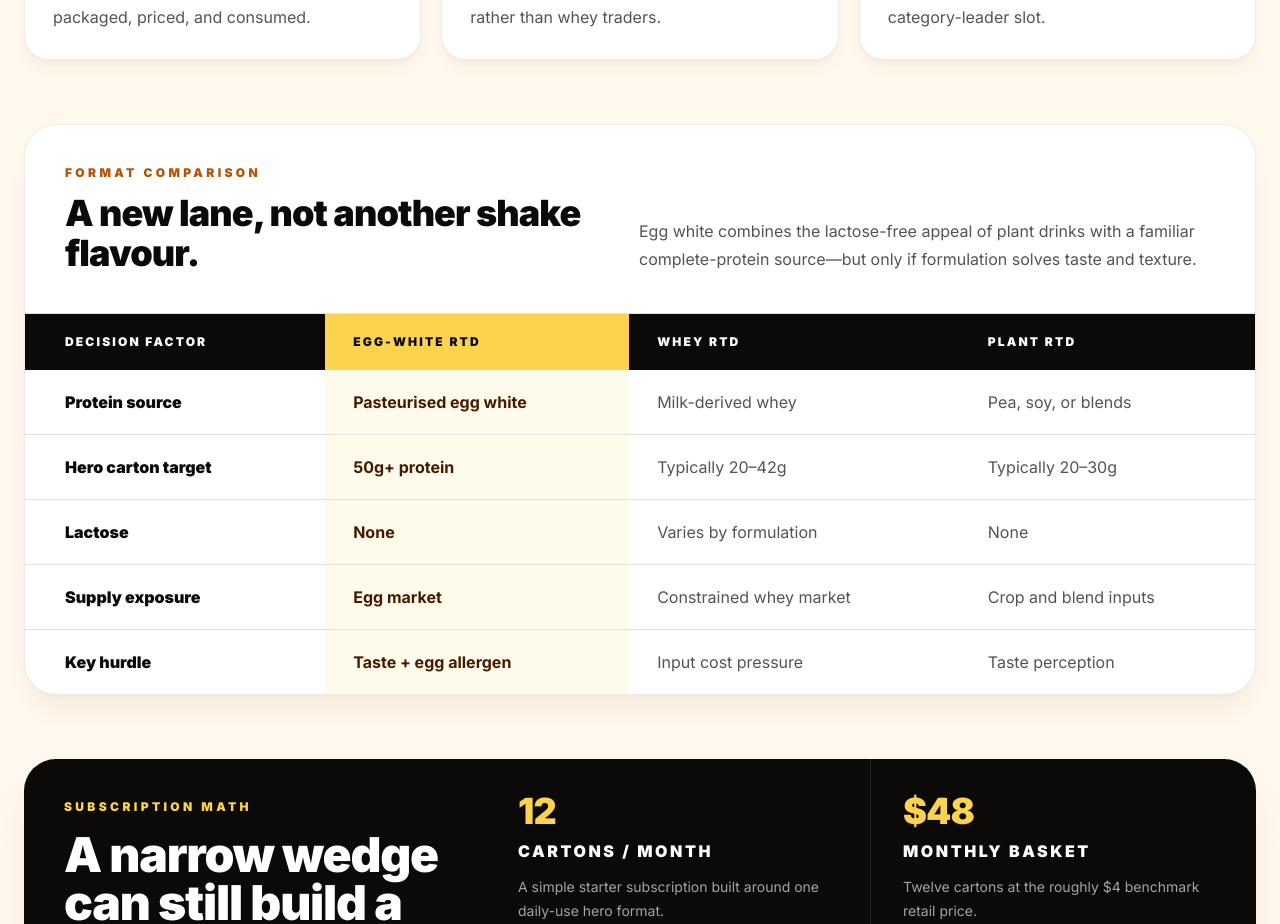
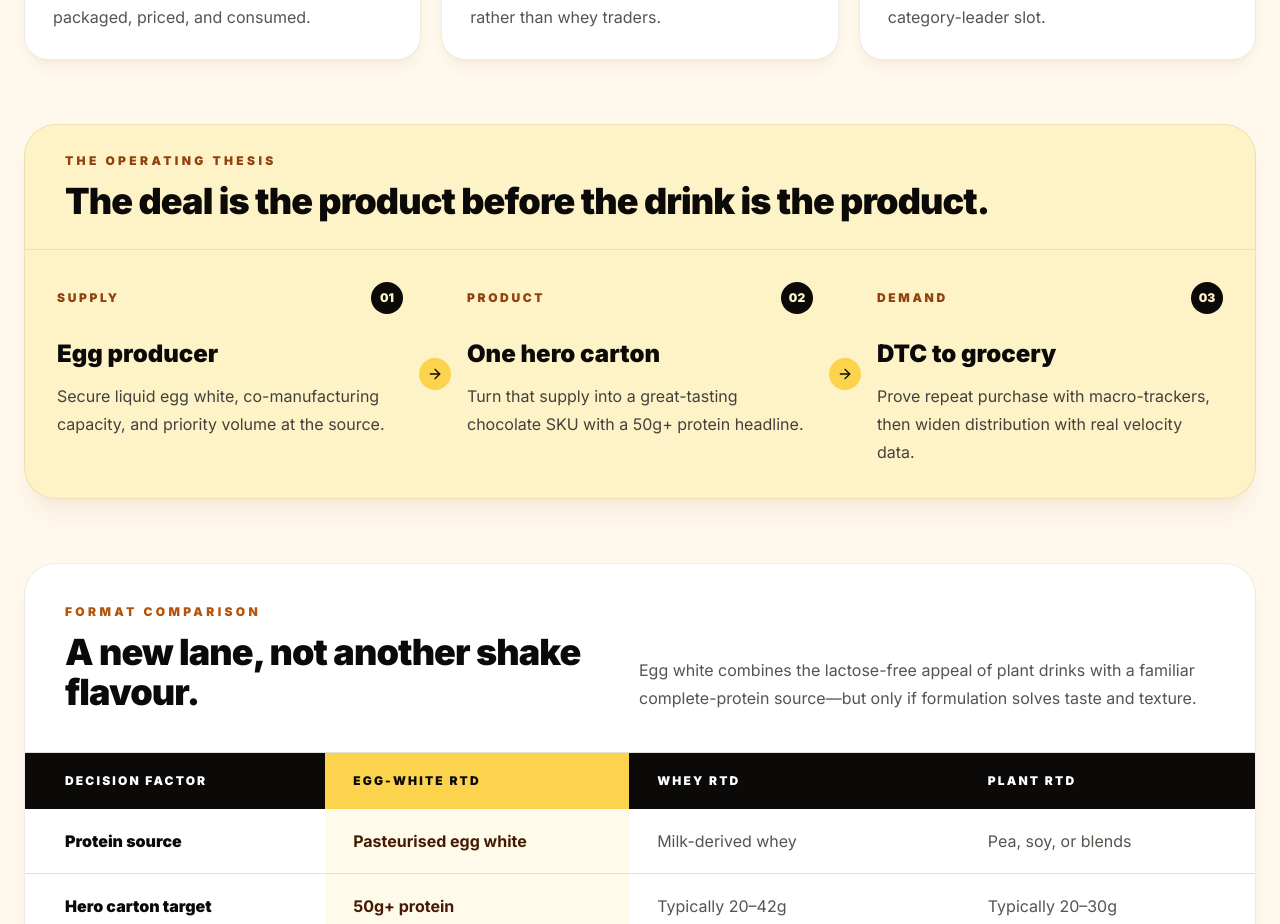
Before and after one commit to march-dave/react-next-anycase, a Next.js app: page / in a window 1280 px wide. Shown: the part 4420-5344 px from the top of the page. Built offline with nearby package versions, Linux system fonts and the light colour scheme.

Commit message:
Add egg protein operating thesis

```diff
--- a/pages/egg-white-protein-drinks.js
+++ b/pages/egg-white-protein-drinks.js
@@ -153,6 +153,24 @@ const proofPoints = [
   {
     title: 'English-market whitespace',
     body: 'The US, UK, and Australia have protein RTDs everywhere, but no obvious mainstream chilled egg-white carton claiming the category-leader slot.',
+  },
+]
+
+const operatingThesis = [
+  {
+    eyebrow: 'Supply',
+    title: 'Egg producer',
+    body: 'Secure liquid egg white, co-manufacturing capacity, and priority volume at the source.',
+  },
+  {
+    eyebrow: 'Product',
+    title: 'One hero carton',
+    body: 'Turn that supply into a great-tasting chocolate SKU with a 50g+ protein headline.',
+  },
+  {
+    eyebrow: 'Demand',
+    title: 'DTC to grocery',
+    body: 'Prove repeat purchase with macro-trackers, then widen distribution with real velocity data.',
   },
 ]
 
@@ -481,6 +499,32 @@ export default function EggWhiteProteinDrinks() {
           </div>
         </section>
 
+        <section className="mx-auto max-w-7xl px-6 pb-16" aria-labelledby="operating-thesis-title">
+          <div className="overflow-hidden rounded-[2rem] border border-amber-900/10 bg-amber-100 shadow-xl shadow-amber-900/5">
+            <div className="border-b border-amber-900/10 px-7 py-7 md:px-10">
+              <p className="text-xs font-black uppercase tracking-[0.28em] text-amber-800">The operating thesis</p>
+              <h2 id="operating-thesis-title" className="mt-3 text-3xl font-black tracking-tight md:text-4xl">
+                The deal is the product before the drink is the product.
+              </h2>
+            </div>
+            <div className="grid md:grid-cols-3">
+              {operatingThesis.map((item, index) => (
+                <article key={item.eyebrow} className="relative p-7 md:p-8 md:not-last:border-r md:not-last:border-amber-900/10">
+                  <div className="flex items-center justify-between gap-4">
+                    <span className="text-xs font-black uppercase tracking-[0.22em] text-amber-800">{item.eyebrow}</span>
+                    <span className="grid h-8 w-8 place-items-center rounded-full bg-stone-950 text-xs font-black text-amber-100">0{index + 1}</span>
+                  </div>
+                  <h3 className="mt-6 text-2xl font-black">{item.title}</h3>
+                  <p className="mt-3 leading-7 text-stone-700">{item.body}</p>
+                  {index < operatingThesis.length - 1 && (
+                    <ArrowRight className="absolute -bottom-4 left-1/2 z-10 h-8 w-8 -translate-x-1/2 rounded-full bg-amber-300 p-2 text-stone-950 md:-right-4 md:bottom-auto md:left-auto md:top-1/2 md:-translate-y-1/2 md:translate-x-0" aria-hidden="true" />
+                  )}
+                </article>
+              ))}
+            </div>
+          </div>
+        </section>
+
         <section id="comparison" className="mx-auto max-w-7xl scroll-mt-28 px-6 pb-16">
           <div className="overflow-hidden rounded-[2rem] border border-amber-900/10 bg-white shadow-xl shadow-amber-900/5">
             <div className="flex flex-col gap-4 border-b border-stone-200 p-7 md:flex-row md:items-end md:justify-between md:p-10">
```
